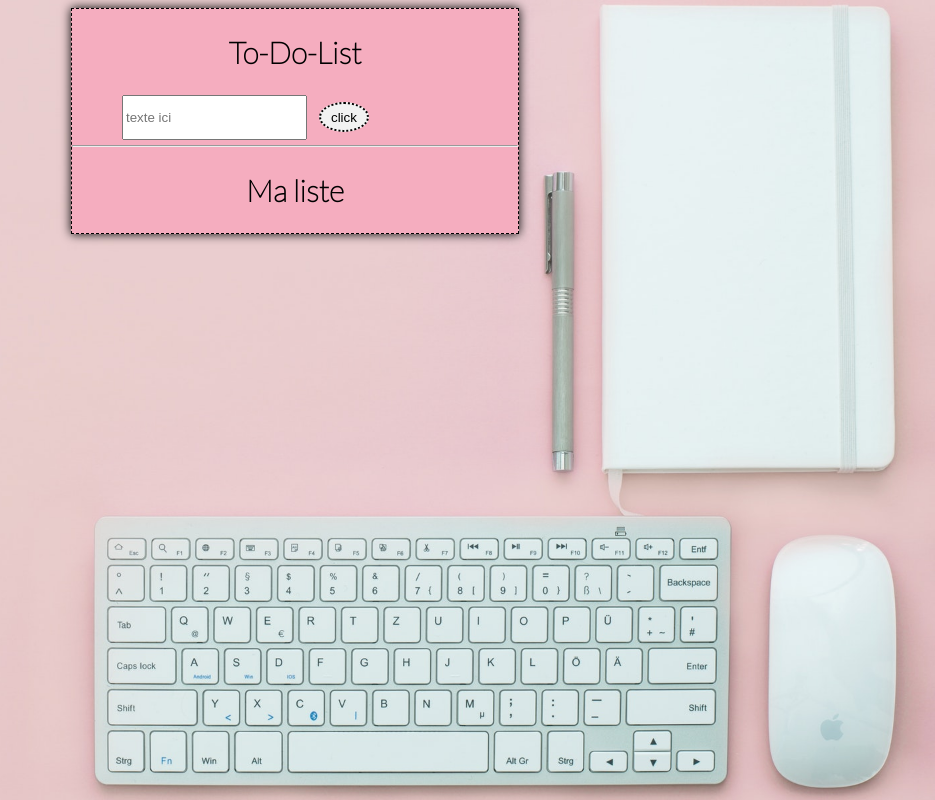
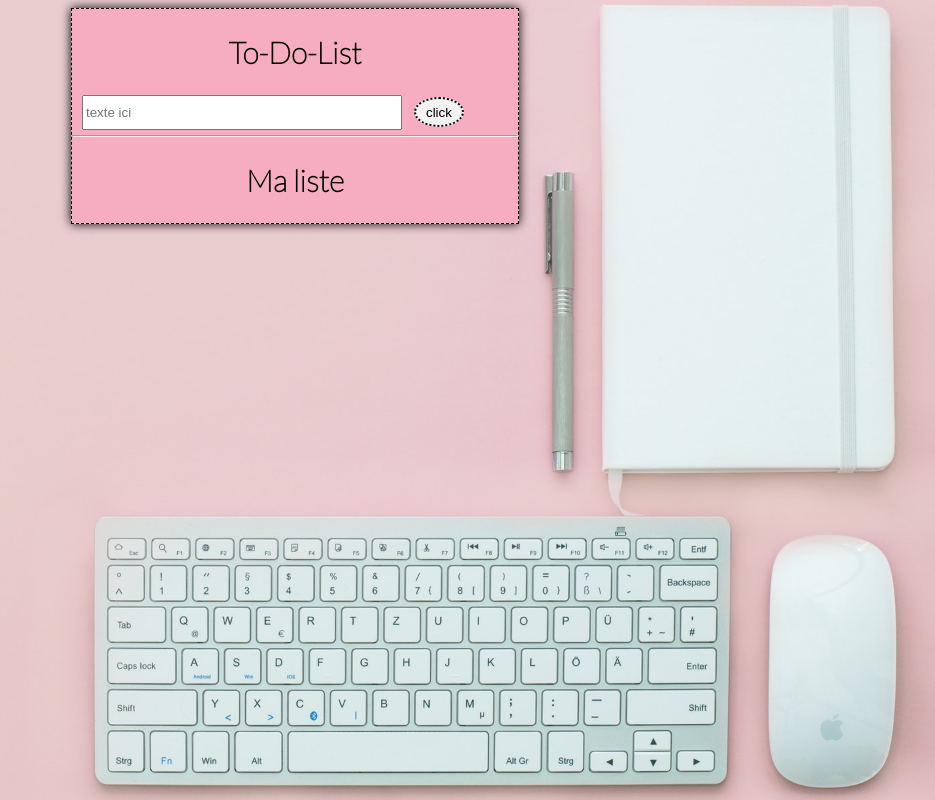
Before and after one commit to FrancoisPdev/ToDoList, a plain HTML site: page index.html in a window 1280 px wide. Shown: the whole page, without its empty margins (345-1280 px from the left). Drawn offline with Linux system fonts and the light colour scheme.

Commit message:
add overflow line 52  in style.css

```diff
--- a/style.css
+++ b/style.css
@@ -49,6 +49,8 @@ html {
 	background-color:hsl(345, 78%, 82%);
 	border: .1rem dashed black;
 	box-shadow: 0 0 1rem 0;
+	    overflow: auto;
+
 }
 header {
 	height:25vh;
@@ -72,9 +74,9 @@ h1, h2 {
 }
 /*	input	*/
 #text {
-	margin-left: 5rem;
-	height:4.5rem;
-
+	width: 25vw;
+    margin-left: 1rem;
+    height: 3.5rem;
 }
 /*	button	*/
 button {
```
